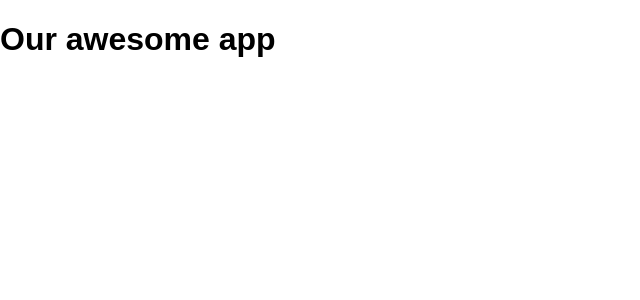
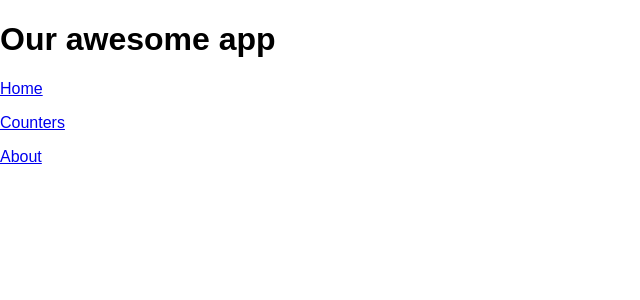
Before and after one commit to agatapiernikowska/react-cwiczenia, a React (Create React App) app: page / in a window 1280 px wide. Shown: the top 300 px of the page, without its empty margins (0-640 px from the left). Built offline with nearby package versions, Linux system fonts and the light colour scheme.

Commit message:
simple navigation

```diff
--- a/src/App.js
+++ b/src/App.js
@@ -1,7 +1,8 @@
 import React, { Component } from 'react'
 import {
   BrowserRouter,
-  Route
+  Route,
+  Link
 } from 'react-router-dom'
 import CounterView from './CounterView';
 
@@ -11,8 +12,14 @@ class App extends Component {
       <BrowserRouter>
       <div>
         <h1>Our awesome app</h1>
+        <nav>
+          <p><Link to="/">Home</Link></p>
+          <p><Link to="/counters">Counters</Link></p>
+          <p><Link to="/about">About</Link></p>
+        </nav>
 
         <Route path="/counters" component={CounterView}/>
+        <Route path="/about" render={()=> <p>Foo</p>}/>
       </div>
       </BrowserRouter>
     )
```
